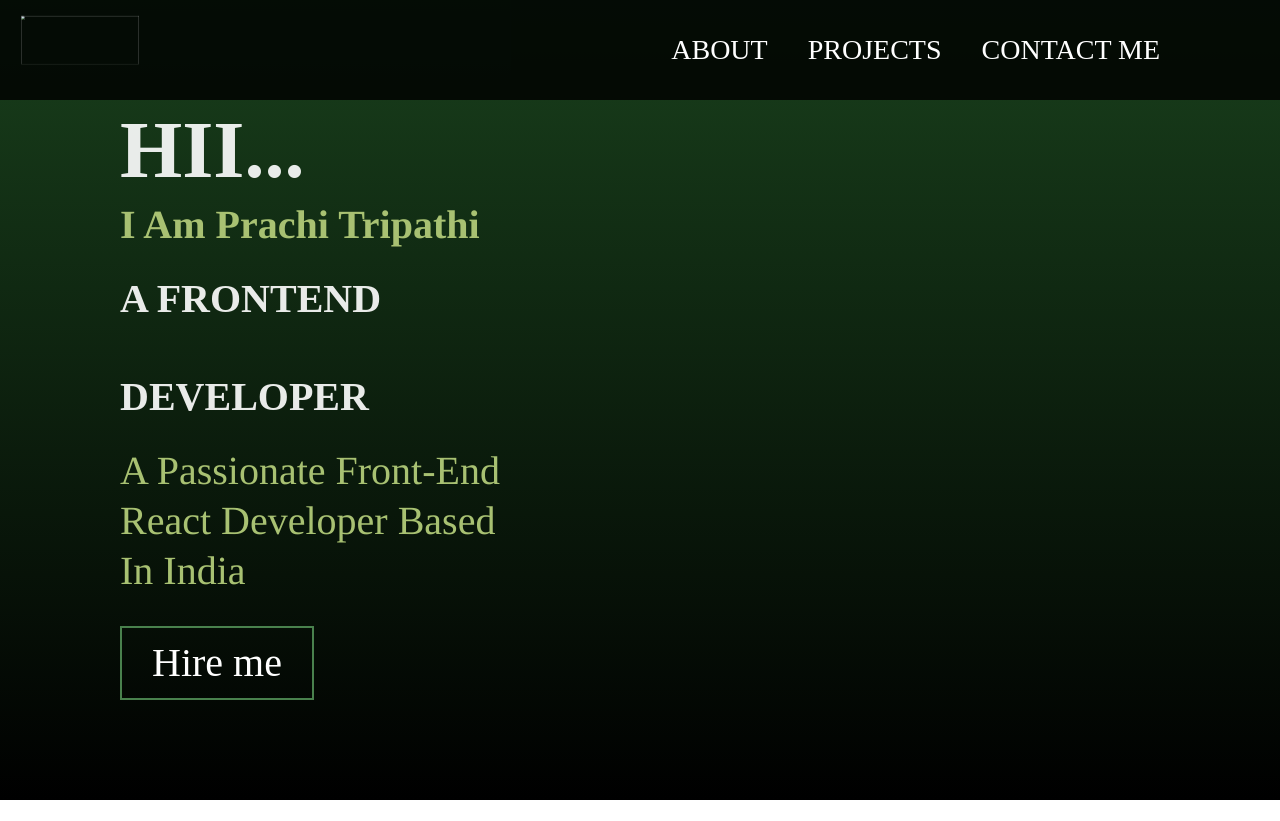
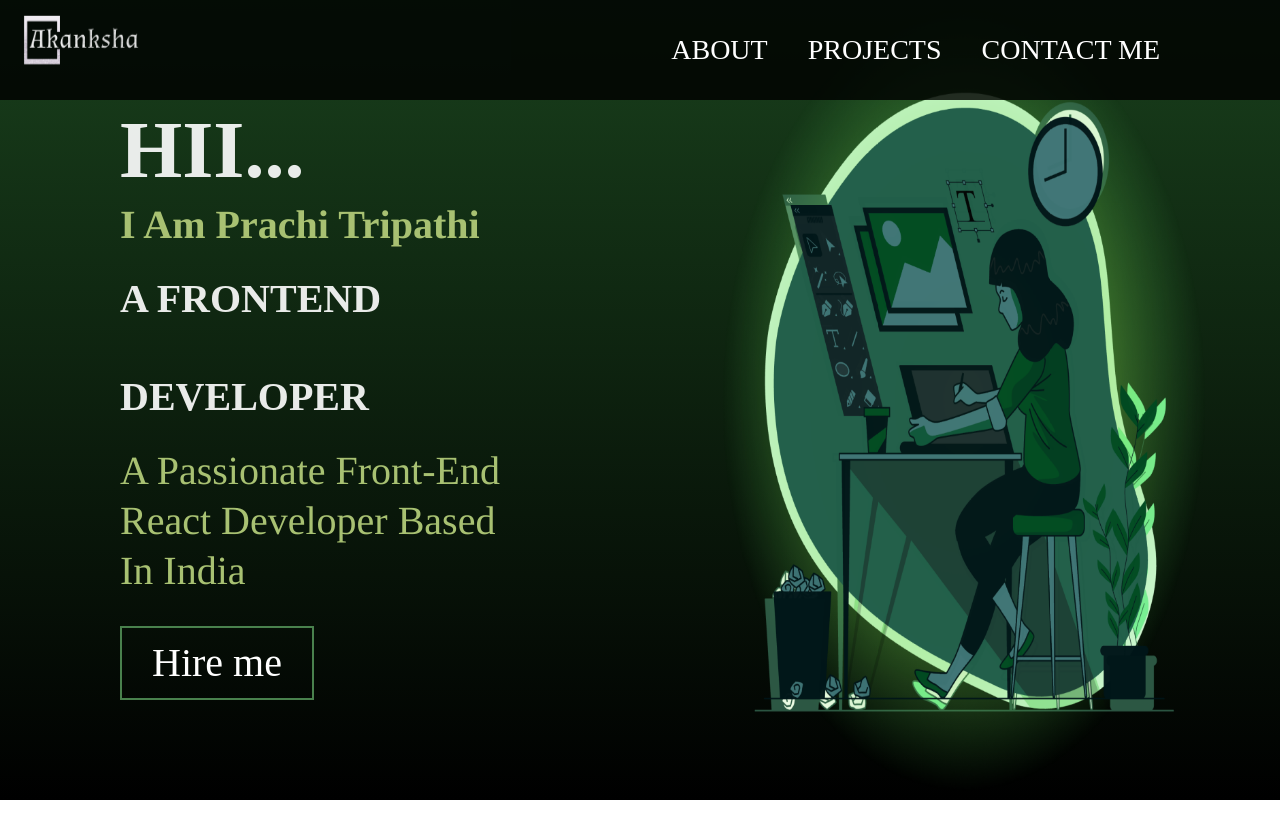
Before and after one commit to prachi09051999/Prachi-Tripathi, a plain HTML site: page index.html in a window 1280 px wide. Drawn offline with Linux system fonts and the light colour scheme; a web font is replaced by a local one.

Commit message:
Update index.html

```diff
--- a/index.html
+++ b/index.html
@@ -20,12 +20,12 @@
     <main class="container">
       <section class="welcome">
         <img
-          src="./assets/WELCOME.png"
+          src="WELCOME.png"
           class="welcome-image"
           width="543"
           height="165"
         />
-        <img src="./assets/logo.png" class="logo" width="590" height="242" />
+        <img src="logo.png" class="logo" width="590" height="242" />
         <header class="header">
           <nav class="nav-bar">
             <ul class="nav-list">
@@ -47,7 +47,7 @@
           </article>
           <img
             class="working-lady-img"
-            src="./assets/reading-lady.png"
+            src="reading-lady.png"
             alt="Working Lady"
             width="764"
             height="841"
```
